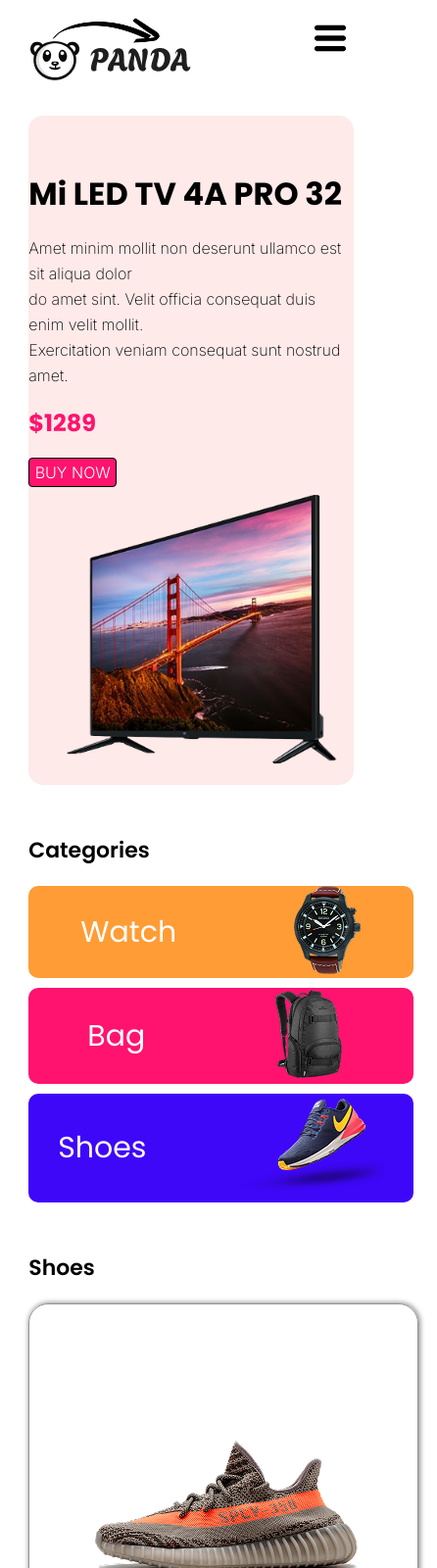
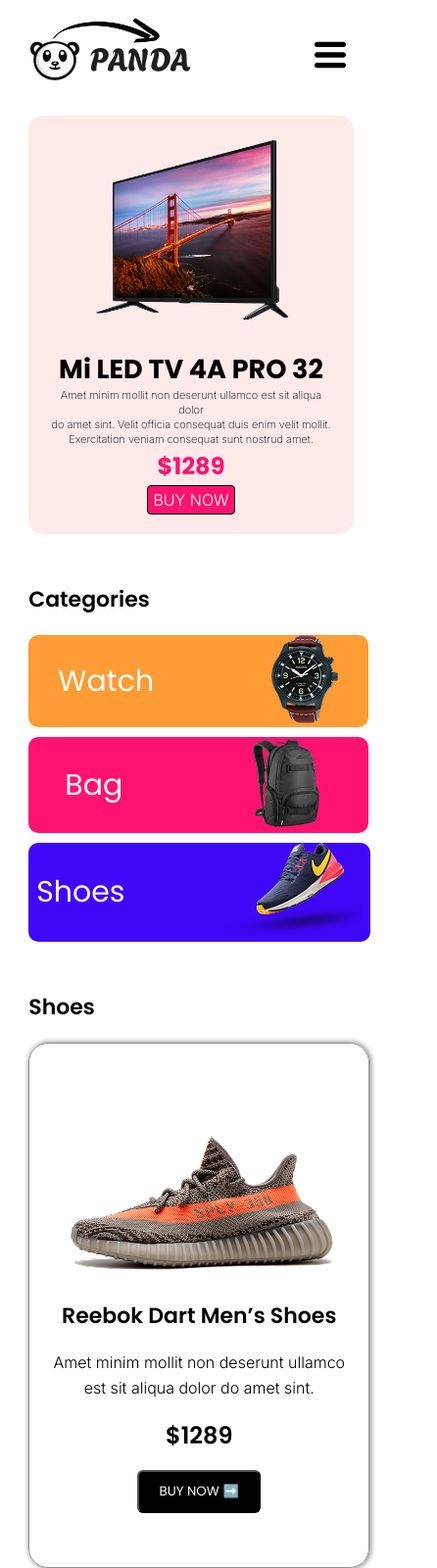
Before and after one commit to mahi-code-maker/panda-web-project, a plain HTML site: page index.html in a window 390 px wide. Shown: the top 1600 px of the page at 98% size, 446 px wide, since content can reach past the window. Drawn offline with Linux system fonts and the light colour scheme.

Commit message:
style.css

```diff
--- a/style.css
+++ b/style.css
@@ -197,6 +197,7 @@
   /* padding-left: 500px;
   padding-top: 100px; */
   min-height: 30vh;
+
 }
 
 .formContent h5{
@@ -238,3 +239,86 @@ form{
 #formContainer{
   padding: 100px 0;
 }
+
+@media  screen and  (max-width: 450px) {
+  .banContainer{
+    line-height: 13px;
+
+    padding: 0 60px;}
+    .banContent p{
+      font-size: 11px;
+      line-height: 15px;
+    }
+    .banContent h1{
+      font-size: 27px;
+    }
+
+    .banContainer{
+      flex-direction: column-reverse;
+      padding: 20px;
+      gap: 5px;
+      text-align: center;
+    }
+
+  #formContainer{
+    padding-top: 87px;
+
+  }
+
+    .formContent input {
+     padding: 25px 35px;
+    }
+
+    .formContent h5 {
+      font-size: 22px;
+      line-height: 10px;
+    }
+    .formContent p {
+      font-size: 13px;
+    }
+    #form{
+      height: 25vh;
+      border-radius: 25px;
+      line-height: 40px;
+    }
+
+    .banImage img{
+      width: 250px;
+      height: 200px;
+    }
+
+   .b1{
+    padding: 0 30px;
+   }
+
+   .b2{
+    padding: 0 37px;
+   }
+
+   .b3{
+    padding: 0 8px;
+   }
+
+   .sb{
+    padding: 20px 25px;
+   }
+
+   .sb1{
+    padding: 55px 5px;
+   }
+
+   .sb2{
+    padding: 45px 24.5px;
+   }
+
+  .sb3{
+    padding: 45px 25px;
+  }
+  .menIm2{
+    padding-top: 17px;
+  }
+
+
+  }
+
+}
```
